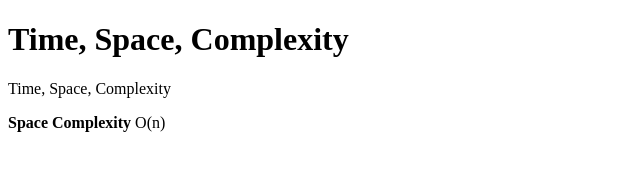
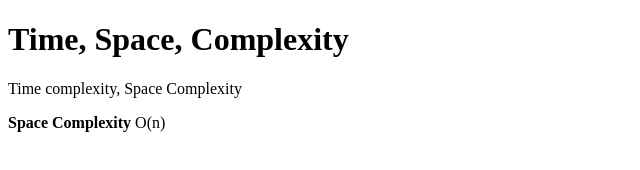
Before and after one commit to acciojob/time-and-space-complexity-Beingriz, a website: page main.html in a window 1280 px wide. Shown: the whole page, without its empty margins (0-640 px from the left). Drawn offline with Linux system fonts and the light colour scheme.

Commit message:
created a submission

```diff
--- a/main.html
+++ b/main.html
@@ -9,7 +9,7 @@
 <body>
 	<!-- the entire body must be written by student -->
 	<h1>Time, Space, Complexity</h1>
-	<p>Time, Space, Complexity</p>
+	<p>Time complexity, Space Complexity</p>
 	<p><b>Space Complexity</b> O(n)</p>
     <script type="text/javascript" src="./script.js">
 </script>
```
